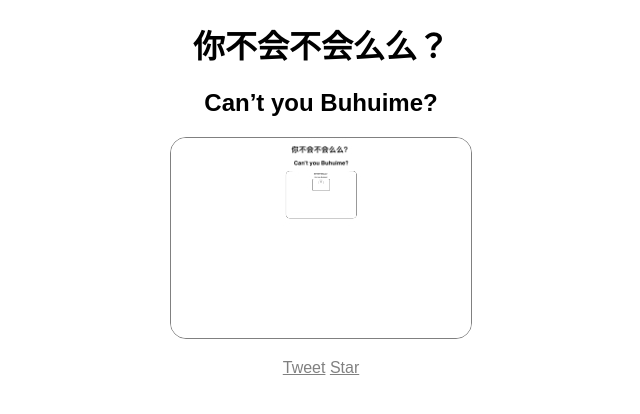
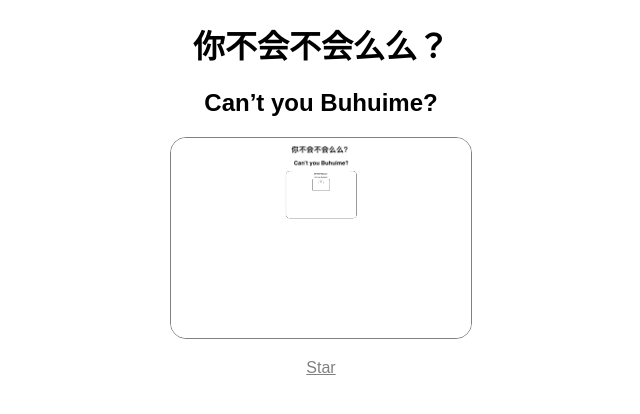
Before and after one commit to kusazh/buhuime, a plain HTML site: page index.html in a window 1280 px wide. Shown: the full height of the page, 319-959 px from the left. Drawn offline with Linux system fonts and the light colour scheme.

Commit message:
Update index.html

```diff
--- a/index.html
+++ b/index.html
@@ -67,13 +67,10 @@
       </a>
     </p>
     <p>
-      <a href="https://twitter.com/share?ref_src=twsrc%5Etfw" class="twitter-share-button"
-        data-show-count="false">Tweet</a>
       <a class="github-button" href="https://github.com/kusazh/buhuime" data-icon="octicon-star"
         aria-label="Star kusazh/buhuime on GitHub">Star</a>
     </p>
   </div>
-  <script async src="https://platform.twitter.com/widgets.js" charset="utf-8"></script>
   <script async defer src="https://buttons.github.io/buttons.js"></script>
 </body>
 
```
